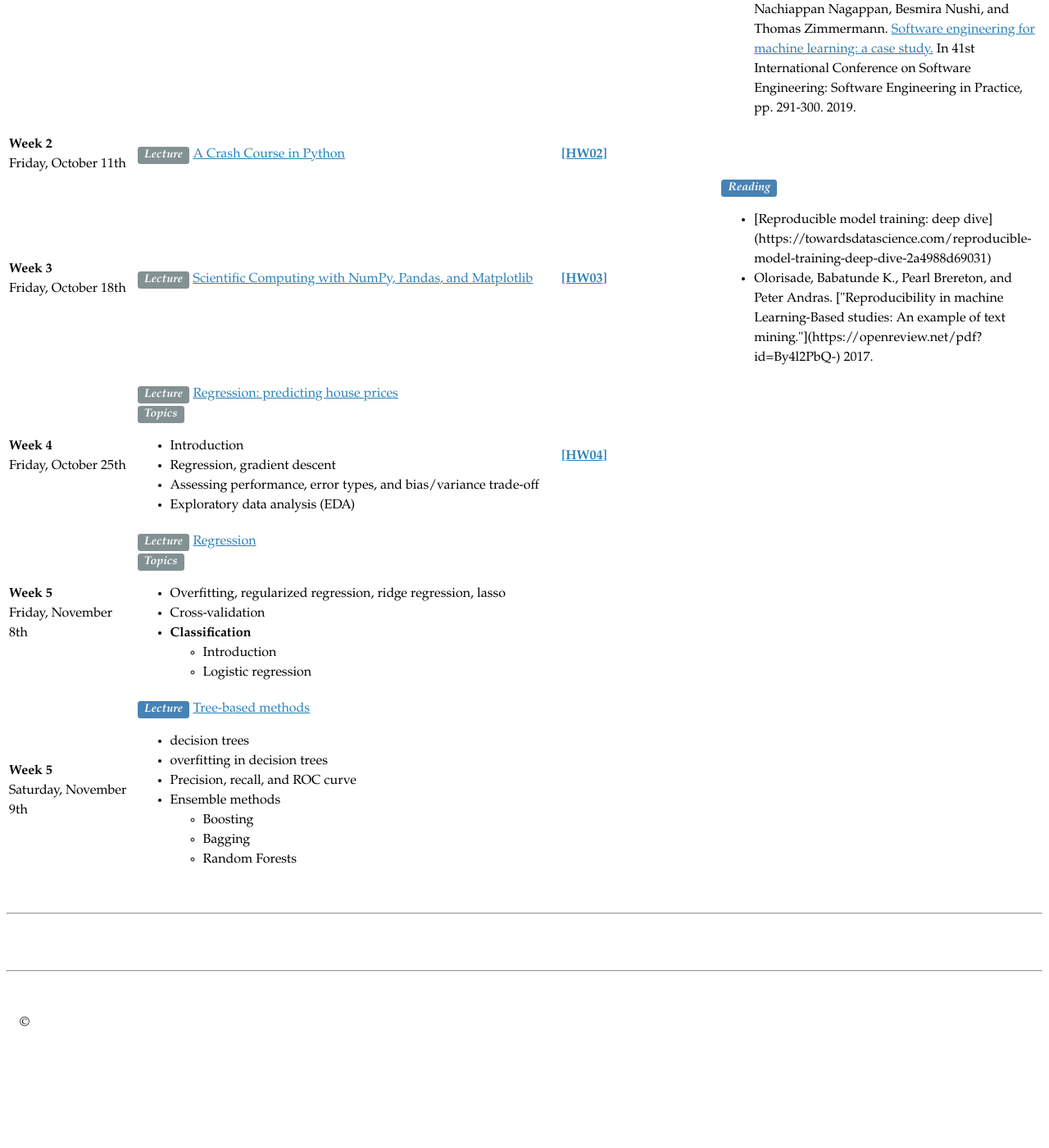
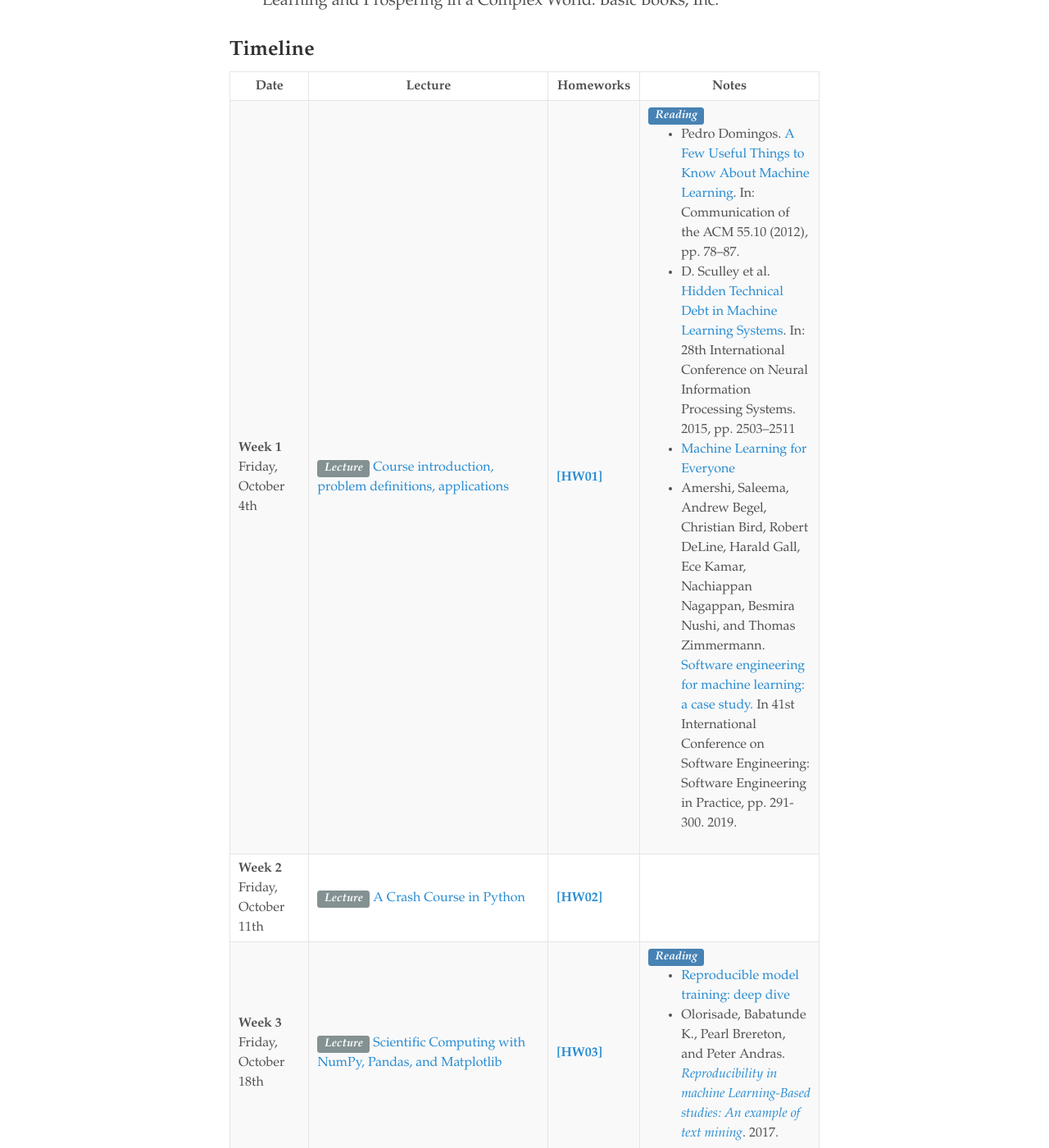
Before and after one commit to theed-ml/theed-ml.github.io, a Jekyll site: the page index2.html, which Jekyll copies as it is, in a window 1280 px wide and 1400 px high, scrolled down 1470 px. Shown: the whole window at 82% size. Built offline with Jekyll 4.4.1, drawn with Linux system fonts in a browser that asks for light colours; nearby versions of some CDN libraries; before the commit the page ends 2825 px from its top, so only the background shows below that.

Commit message:
Use new css

```diff
--- a/index2.html
+++ b/index2.html
@@ -9,9 +9,9 @@
 
 	  <!-- CSS -->
 	  <link rel="stylesheet" href="/public/css/style.css">
-	  <!-- <link rel="stylesheet" href="/public/css/poole.css"> -->
+	  <link rel="stylesheet" href="/public/css/poole.css">
 	  <link rel="stylesheet" href="/public/css/syntax.css">
-	  <link rel="stylesheet" href="/public/css/hyde.css">
+	  <!-- <link rel="stylesheet" href="/public/css/hyde.css"> -->
 	  <link rel="stylesheet" href="http://fonts.googleapis.com/css?family=PT+Sans:400,400italic,700|Abril+Fatface">
 
 	  <!-- Icons -->
@@ -139,8 +139,8 @@
 				      <td>
 				        <i><span class="label label-reading text-base">Reading</span></i>
 				        <ul>
-				          <li> [Reproducible model training: deep dive](https://towardsdatascience.com/reproducible-model-training-deep-dive-2a4988d69031)</li>
-				          <li> Olorisade, Babatunde K., Pearl Brereton, and Peter Andras. ["Reproducibility in machine Learning-Based studies: An example of text mining."](https://openreview.net/pdf?id=By4l2PbQ-) 2017.</li>
+				          <li><a href="https://towardsdatascience.com/reproducible-model-training-deep-dive-2a4988d69031">Reproducible model training: deep dive</a></li>
+				          <li> Olorisade, Babatunde K., Pearl Brereton, and Peter Andras. <i><a href="https://openreview.net/pdf?id=By4l2PbQ-">Reproducibility in machine Learning-Based studies: An example of text mining</a></i>. 2017.</li>
 				        </ul>
 				      </td>
 				    </tr>
```
